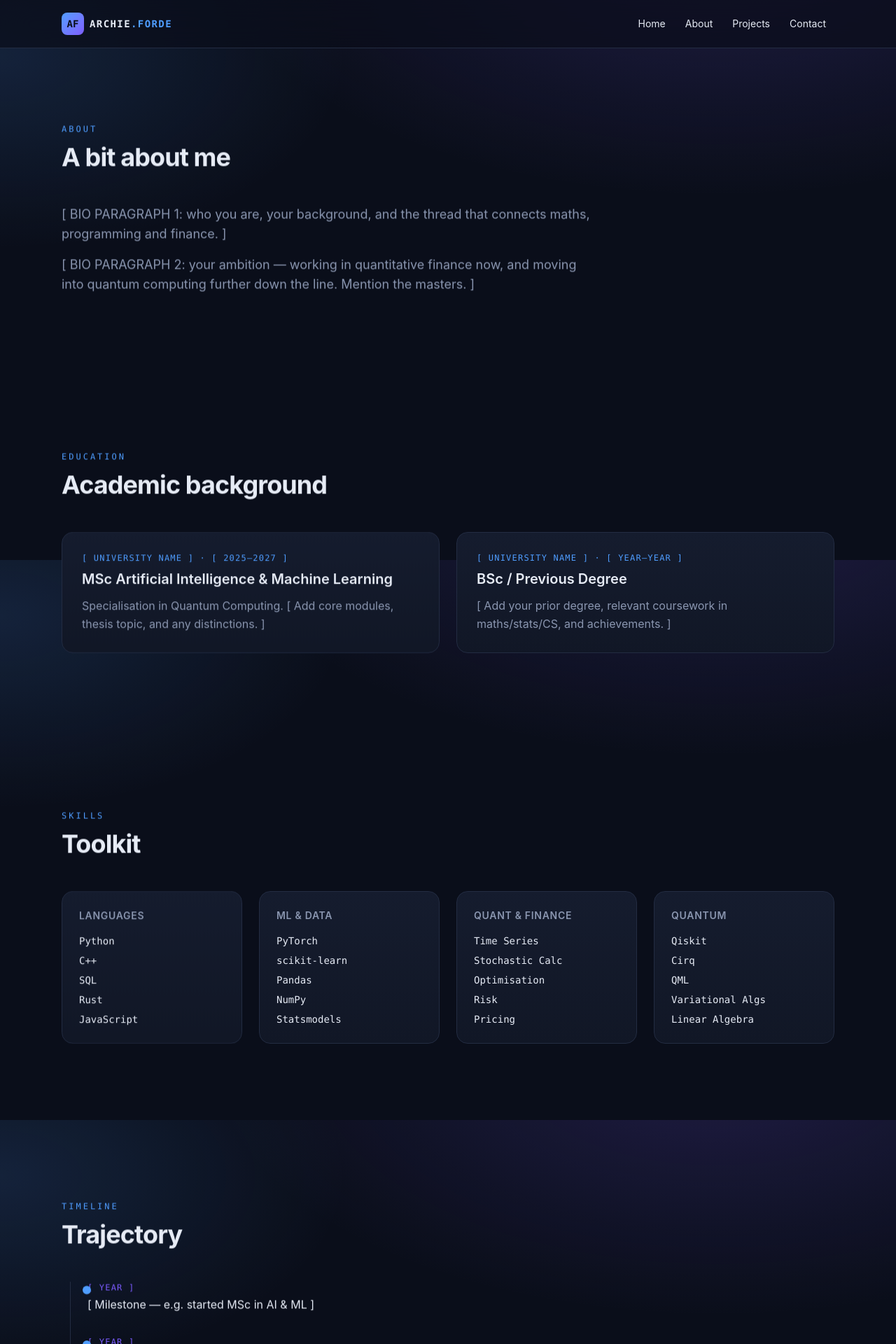
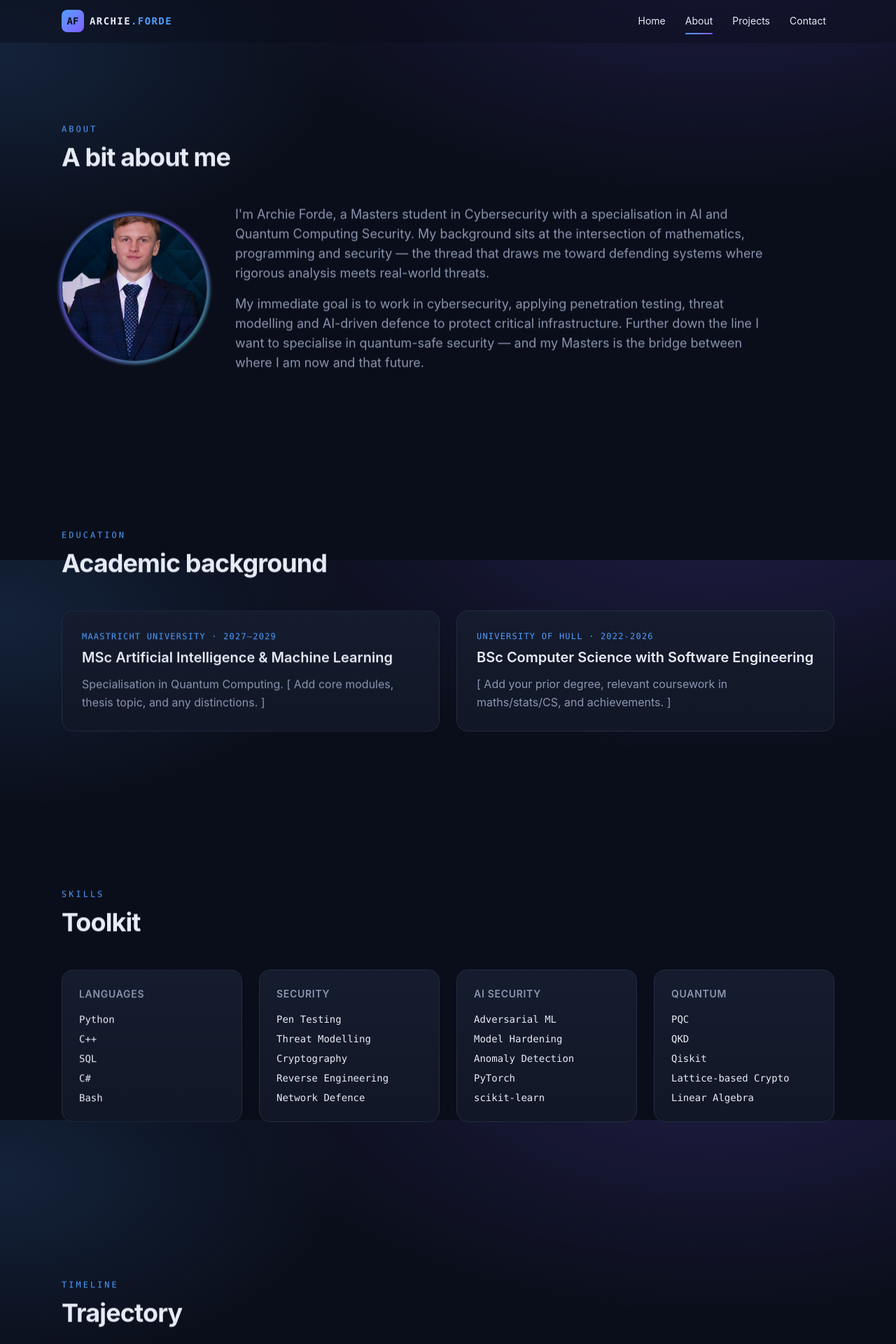
Before and after one commit to ArchieForde/Personal-Portfolio-Website, a React (Vite) app in the folder Front-end/personal-portfolio/: page /about in a window 1280 px wide. Shown: the top 1920 px of the page at 70% size. Built offline with nearby package versions, Linux system fonts and the light colour scheme.

Commit message:
Cyber Focused

```diff
--- a/Front-end/personal-portfolio/src/App.jsx
+++ b/Front-end/personal-portfolio/src/App.jsx
@@ -1,3 +1,4 @@
+import { useEffect } from "react";
 import { Routes, Route } from "react-router-dom";
 import Home from "./Pages/Home";
 import About from "./Pages/About";
@@ -7,6 +8,22 @@ import Navbar from "./Components/Navbar";
 import Footer from "./Components/Footer";
 
 function App() {
+  useEffect(() => {
+    const onScroll = () => {
+      const h = document.documentElement;
+      const max = h.scrollHeight - h.clientHeight;
+      const p = max > 0 ? h.scrollTop / max : 0;
+      h.style.setProperty("--progress", p.toFixed(4));
+    };
+    onScroll();
+    window.addEventListener("scroll", onScroll, { passive: true });
+    window.addEventListener("resize", onScroll);
+    return () => {
+      window.removeEventListener("scroll", onScroll);
+      window.removeEventListener("resize", onScroll);
+    };
+  }, []);
+
   return (
     <div className="relative min-h-screen text-text">
       <Navbar />
--- a/Front-end/personal-portfolio/src/Components/Footer.jsx
+++ b/Front-end/personal-portfolio/src/Components/Footer.jsx
@@ -4,7 +4,7 @@ export default function Footer() {
       <div className="mx-auto flex max-w-6xl flex-col items-center justify-between gap-3 px-6 py-8 text-sm text-muted md:flex-row">
         <p>© {new Date().getFullYear()} Archie Forde. All rights reserved.</p>
         <p className="font-mono text-xs tracking-widest">
-          AI · ML · QUANTITATIVE FINANCE · QUANTUM COMPUTING
+          CYBERSECURITY · AI SECURITY · QUANTUM SAFE · CRYPTOGRAPHY
         </p>
       </div>
     </footer>
--- a/Front-end/personal-portfolio/src/Components/Navbar.jsx
+++ b/Front-end/personal-portfolio/src/Components/Navbar.jsx
@@ -1,4 +1,6 @@
+import { useState } from "react";
 import { Link, NavLink } from "react-router-dom";
+import useScrolled from "./useScrolled";
 
 const links = [
   { to: "/", label: "Home" },
@@ -8,25 +10,76 @@ const links = [
 ];
 
 export default function Navbar() {
+  const scrolled = useScrolled(24);
+  const [open, setOpen] = useState(false);
+
   return (
-    <nav className="fixed top-0 left-0 z-30 w-full border-b border-border bg-ink/70 backdrop-blur-xl">
-      <div className="mx-auto flex max-w-6xl items-center justify-between px-6 py-4">
-        <Link to="/" className="group flex items-center gap-2">
-          <span className="grid h-8 w-8 place-items-center rounded-lg bg-gradient-to-br from-accent to-accent-2 font-mono text-sm font-bold text-ink">
+    <nav
+      className={`fixed top-0 left-0 z-40 w-full border-b transition-all duration-300 ${
+        scrolled
+          ? "border-border bg-ink/85 shadow-[0_8px_30px_-12px_rgba(79,157,255,0.35)] backdrop-blur-xl"
+          : "border-transparent bg-ink/40 backdrop-blur-md"
+      }`}
+    >
+      <div className="mx-auto flex max-w-6xl items-center justify-between px-6 py-3">
+        <Link to="/" className="group flex items-center gap-2" onClick={() => setOpen(false)}>
+          <span className="grid h-8 w-8 place-items-center rounded-lg bg-gradient-to-br from-accent to-accent-2 font-mono text-sm font-bold text-ink transition-transform group-hover:scale-105">
             AF
           </span>
           <span className="font-mono text-sm font-semibold tracking-widest text-text">
             ARCHIE<span className="text-accent">.FORDE</span>
           </span>
         </Link>
-        <div className="flex items-center gap-1 text-sm">
+
+        <div className="hidden items-center gap-1 text-sm md:flex">
           {links.map((l) => (
             <NavLink
               key={l.to}
               to={l.to}
               end={l.to === "/"}
               className={({ isActive }) =>
-                `rounded-md px-3 py-2 transition-colors ${
+                `group relative rounded-md px-3 py-2 transition-colors ${
+                  isActive ? "text-accent" : "text-muted hover:text-text"
+                }`
+              }
+            >
+              {({ isActive }) => (
+                <>
+                  {l.label}
+                  <span
+                    className={`absolute inset-x-3 -bottom-[1px] h-[2px] rounded-full bg-gradient-to-r from-accent to-accent-2 transition-transform duration-300 ${
+                      isActive ? "scale-x-100" : "scale-x-0 group-hover:scale-x-100"
+                    }`}
+                  />
+                </>
+              )}
+            </NavLink>
+          ))}
+        </div>
+
+        <button
+          aria-label="Toggle menu"
+          onClick={() => setOpen((v) => !v)}
+          className="flex h-9 w-9 items-center justify-center rounded-md border border-border text-text md:hidden"
+        >
+          <span className="font-mono text-lg leading-none">{open ? "✕" : "≡"}</span>
+        </button>
+      </div>
+
+      <div
+        className={`overflow-hidden border-border transition-all duration-300 md:hidden ${
+          open ? "max-h-64 border-t" : "max-h-0"
+        }`}
+      >
+        <div className="flex flex-col px-6 py-2">
+          {links.map((l) => (
+            <NavLink
+              key={l.to}
+              to={l.to}
+              end={l.to === "/"}
+              onClick={() => setOpen(false)}
+              className={({ isActive }) =>
+                `rounded-md px-3 py-3 text-sm transition-colors ${
                   isActive ? "text-accent" : "text-muted hover:text-text"
                 }`
               }
@@ -36,6 +89,8 @@ export default function Navbar() {
           ))}
         </div>
       </div>
+
+      <span className="progress-bar absolute bottom-0 left-0 h-[2px] w-full origin-left bg-gradient-to-r from-accent via-accent-2 to-quant" />
     </nav>
   );
 }
--- /dev/null
+++ b/Front-end/personal-portfolio/src/Components/ProfilePhoto.jsx
@@ -0,0 +1,39 @@
+import { useState } from "react";
+
+export default function ProfilePhoto({
+  src = "/profile.jpeg",
+  alt = "Archie Forde",
+  initials = "AF",
+  className = "",
+  size = "w-56 h-56",
+}) {
+  const [loaded, setLoaded] = useState(false);
+  const [errored, setErrored] = useState(false);
+
+  return (
+    <div className={`relative ${size} ${className}`}>
+      <div className="absolute -inset-1 rounded-full bg-gradient-to-br from-accent via-accent-2 to-quant opacity-70 blur-[2px]" />
+      <div className="relative h-full w-full overflow-hidden rounded-full border border-border bg-surface">
+        {!errored && (
+          <img
+            src={src}
+            alt={alt}
+            onLoad={() => setLoaded(true)}
+            onError={() => setErrored(true)}
+            className={`h-full w-full object-cover transition-opacity duration-500 ${
+              loaded ? "opacity-100" : "opacity-0"
+            }`}
+          />
+        )}
+        {errored && (
+          <div className="grid h-full w-full place-items-center bg-gradient-to-br from-surface to-ink-soft">
+            <span className="font-mono text-4xl font-bold gradient-text">{initials}</span>
+            <span className="absolute bottom-3 px-2 text-center font-mono text-[10px] uppercase tracking-widest text-muted">
+              [ add /profile.jpg ]
+            </span>
+          </div>
+        )}
+      </div>
+    </div>
+  );
+}
--- /dev/null
+++ b/Front-end/personal-portfolio/src/Components/useScrolled.js
@@ -0,0 +1,12 @@
+import { useEffect, useState } from "react";
+
+export default function useScrolled(threshold = 24) {
+  const [scrolled, setScrolled] = useState(false);
+  useEffect(() => {
+    const onScroll = () => setScrolled(window.scrollY > threshold);
+    onScroll();
+    window.addEventListener("scroll", onScroll, { passive: true });
+    return () => window.removeEventListener("scroll", onScroll);
+  }, [threshold]);
+  return scrolled;
+}
--- a/Front-end/personal-portfolio/src/Pages/About.jsx
+++ b/Front-end/personal-portfolio/src/Pages/About.jsx
@@ -1,15 +1,16 @@
 import Section from "../Components/Section";
 import Reveal from "../Components/Reveal";
+import ProfilePhoto from "../Components/ProfilePhoto";
 
 const education = [
   {
     title: "MSc Artificial Intelligence & Machine Learning",
-    meta: "[ UNIVERSITY NAME ] · [ 2025–2027 ]",
+    meta: " Maastricht University · 2027–2029 ",
     body: "Specialisation in Quantum Computing. [ Add core modules, thesis topic, and any distinctions. ]",
   },
   {
-    title: "BSc / Previous Degree",
-    meta: "[ UNIVERSITY NAME ] · [ YEAR–YEAR ]",
+    title: "BSc Computer Science with Software Engineering",
+    meta: "University of Hull · 2022-2026",
     body: "[ Add your prior degree, relevant coursework in maths/stats/CS, and achievements. ]",
   },
 ];
@@ -17,43 +18,52 @@ const education = [
 const skillGroups = [
   {
     title: "Languages",
-    items: ["Python", "C++", "SQL", "Rust", "JavaScript"],
+    items: ["Python", "C++", "SQL", "C#", "Bash"],
   },
   {
-    title: "ML & Data",
-    items: ["PyTorch", "scikit-learn", "Pandas", "NumPy", "Statsmodels"],
+    title: "Security",
+    items: ["Pen Testing", "Threat Modelling", "Cryptography", "Reverse Engineering", "Network Defence"],
   },
   {
-    title: "Quant & Finance",
-    items: ["Time Series", "Stochastic Calc", "Optimisation", "Risk", "Pricing"],
+    title: "AI Security",
+    items: ["Adversarial ML", "Model Hardening", "Anomaly Detection", "PyTorch", "scikit-learn"],
   },
   {
     title: "Quantum",
-    items: ["Qiskit", "Cirq", "QML", "Variational Algs", "Linear Algebra"],
+    items: ["PQC", "QKD", "Qiskit", "Lattice-based Crypto", "Linear Algebra"],
   },
 ];
 
 const timeline = [
-  { year: "[ YEAR ]", event: "[ Milestone — e.g. started MSc in AI & ML ]" },
-  { year: "[ YEAR ]", event: "[ Milestone — e.g. first quant internship ]" },
-  { year: "[ YEAR ]", event: "[ Milestone — e.g. quantum computing research ]" },
-  { year: "Now", event: "Building toward quant / quantum computing roles" },
+  { year: "[ YEAR ]", event: "[ Milestone — e.g. started BSc Computer Science ]" },
+  { year: "[ YEAR ]", event: "[ Milestone — e.g. first cybersecurity certification / internship ]" },
+  { year: "[ YEAR ]", event: "[ Milestone — e.g. started MSc in Cybersecurity ]" },
+  { year: "Now", event: "Building toward cybersecurity / quantum-safe security roles" },
 ];
 
 export default function About() {
   return (
     <>
       <Section eyebrow="About" title="A bit about me">
+        <div className="grid grid-cols-1 items-center gap-10 md:grid-cols-[auto_1fr]">
+          <Reveal className="flex justify-center md:justify-start">
+            <ProfilePhoto size="w-40 h-40 md:w-52 md:h-52" />
+          </Reveal>
           <Reveal className="max-w-3xl text-lg text-muted">
             <p>
-            [ BIO PARAGRAPH 1: who you are, your background, and the thread that connects
-            maths, programming and finance. ]
+              I'm Archie Forde, a Masters student in Cybersecurity with a specialisation in
+              AI and Quantum Computing Security. My background sits at the intersection of
+              mathematics, programming and security — the thread that draws me toward
+              defending systems where rigorous analysis meets real-world threats.
             </p>
             <p className="mt-4">
-            [ BIO PARAGRAPH 2: your ambition — working in quantitative finance now, and
-            moving into quantum computing further down the line. Mention the masters. ]
+              My immediate goal is to work in cybersecurity, applying penetration testing,
+              threat modelling and AI-driven defence to protect critical infrastructure.
+              Further down the line I want to specialise in quantum-safe security — and my
+              Masters is the bridge between where I am now and that future.
             </p>
           </Reveal>
+        </div>
       </Section>
 
       <Section eyebrow="Education" title="Academic background">
--- a/Front-end/personal-portfolio/src/Pages/Home.jsx
+++ b/Front-end/personal-portfolio/src/Pages/Home.jsx
@@ -2,24 +2,25 @@ import { Link } from "react-router-dom";
 import SplitText from "../Components/SplitText";
 import Reveal from "../Components/Reveal";
 import Section from "../Components/Section";
+import ProfilePhoto from "../Components/ProfilePhoto";
 
 const focusAreas = [
   {
-    tag: "Quant",
-    title: "Quantitative Finance",
-    body: "Applying statistical modelling, optimisation and machine learning to markets, pricing and risk.",
+    tag: "Security",
+    title: "Cybersecurity",
+    body: "Offensive and defensive security, threat modelling, and secure system design — the foundation of everything I do.",
     color: "text-quant",
   },
   {
-    tag: "AI / ML",
-    title: "Artificial Intelligence",
-    body: "Deep learning, probabilistic modelling and data-driven systems — the core of my masters focus.",
+    tag: "AI Security",
+    title: "AI-Powered Defence",
+    body: "Adversarial ML, model hardening, and AI-driven threat detection — where machine learning meets defence.",
     color: "text-accent",
   },
   {
     tag: "Quantum",
-    title: "Quantum Computing",
-    body: "Quantum algorithms, QML and variational methods — the specialisation I'm building toward.",
+    title: "Quantum-Safe Security",
+    body: "Post-quantum cryptography, quantum key distribution, and quantum-resistant algorithms — the specialisation I'm building toward.",
     color: "text-accent-2",
   },
 ];
@@ -33,9 +34,11 @@ const stats = [
 export default function Home() {
   return (
     <>
-      <section className="relative mx-auto flex min-h-[88vh] max-w-6xl flex-col items-start justify-center px-6 py-24">
+      <section className="relative mx-auto flex min-h-[88vh] max-w-6xl items-start px-6 pt-20 pb-10">
+        <div className="grid w-full grid-cols-1 items-start gap-12 md:grid-cols-[1fr_auto]">
+          <div>
             <Reveal className="mb-5">
-          <span className="chip font-mono">[ YOUR STATUS — e.g. MSc Candidate, Open to Roles ]</span>
+              <span className="chip font-mono">MSc Student · Open to Opportunities</span>
             </Reveal>
 
             <SplitText
@@ -52,11 +55,11 @@ export default function Home() {
 
             <Reveal delay={200} className="mt-6 max-w-2xl">
               <p className="text-2xl font-medium text-text md:text-3xl">
-            AI &amp; Machine Learning — <span className="gradient-text">specialising in Quantum Computing</span>
+                Cybersecurity — <span className="gradient-text">specialising in AI &amp; Quantum Computing Security</span>
               </p>
               <p className="mt-4 text-lg text-muted">
-            [ ONE-LINE PITCH: e.g. Aspiring quant building at the intersection of machine
-            learning, finance and quantum computation. ]
+                Building secure systems at the intersection of offensive security,
+                AI-powered defence, and quantum-safe cryptography.
               </p>
             </Reveal>
 
@@ -74,8 +77,15 @@ export default function Home() {
                 Get in Touch
               </Link>
             </Reveal>
+          </div>
 
-        <div className="mt-20 grid w-full grid-cols-1 gap-6 sm:grid-cols-3">
+          <Reveal delay={250} className="order-first flex justify-center -mt-2 md:order-none md:-mt-4">
+            <ProfilePhoto size="w-44 h-44 md:w-64 md:h-64" />
+          </Reveal>
+        </div>
+      </section>
+
+      <div className="mx-auto grid w-full max-w-6xl grid-cols-1 gap-6 px-6 sm:grid-cols-3">
         {stats.map((s, i) => (
           <Reveal key={s.label} delay={i * 120} className="card p-6">
             <div className="text-3xl font-bold gradient-text">{s.value}</div>
@@ -83,7 +93,6 @@ export default function Home() {
           </Reveal>
         ))}
       </div>
-      </section>
 
       <Section
         eyebrow="Focus"
@@ -106,12 +115,13 @@ export default function Home() {
       <Section eyebrow="Now" title="Current trajectory">
         <Reveal className="card p-8">
           <p className="text-lg text-text">
-            [ PARAGRAPH: briefly describe what you're doing right now — your masters
-            application/studies, what you're learning, and the kind of quant / quantum
-            roles you're targeting. Keep it confident and concrete. ]
+            Currently pursuing a Masters in Cybersecurity with a specialisation in AI &amp;
+            Quantum Computing Security. I'm focused on offensive security, AI-powered
+            defence, and quantum-safe cryptography — combining rigorous analysis with
+            cutting-edge tools to protect systems against tomorrow's threats.
           </p>
           <div className="mt-6 flex flex-wrap gap-2">
-            {["Python", "PyTorch", "C++", "Qiskit", "Pandas", "NumPy"].map((t) => (
+            {["Python", "C++", "Wireshark", "Burp Suite", "Qiskit", "Linux"].map((t) => (
               <span key={t} className="chip font-mono">
                 {t}
               </span>
--- a/Front-end/personal-portfolio/src/Pages/Projects.jsx
+++ b/Front-end/personal-portfolio/src/Pages/Projects.jsx
@@ -3,45 +3,45 @@ import Reveal from "../Components/Reveal";
 
 const projects = [
   {
-    category: "Quantum Computing",
-    title: "[ Project Title — e.g. Variational Quantum Eigensolver ]",
-    body: "[ 1–2 sentences on the problem, the quantum approach, and results. Link the repo/paper. ]",
-    tags: ["Qiskit", "QML", "Python"],
+    category: "Offensive Security",
+    title: "[ Project Title — e.g. Custom Exploit Development ]",
+    body: "[ Describe the target, methodology, and impact. Include tools used and CVEs if applicable. ]",
+    tags: ["Python", "Burp Suite", "Networking"],
     link: "#",
   },
   {
-    category: "Quant Finance",
-    title: "[ Project Title — e.g. Options Pricing with Monte Carlo ]",
-    body: "[ Describe the model, data, and what you learned or improved. Add metrics. ]",
-    tags: ["C++", "Stochastic", "Pandas"],
+    category: "AI Security",
+    title: "[ Project Title — e.g. Adversarial Attack on Image Classifier ]",
+    body: "[ Describe the model, attack vector, and defence mechanism tested. Include accuracy drop metrics. ]",
+    tags: ["PyTorch", "Adversarial ML", "Python"],
     link: "#",
   },
   {
-    category: "Machine Learning",
-    title: "[ Project Title — e.g. Deep Learning for Time Series ]",
-    body: "[ Describe the architecture, dataset, and performance. Mention frameworks. ]",
-    tags: ["PyTorch", "NLP", "NumPy"],
+    category: "Quantum-Safe Crypto",
+    title: "[ Project Title — e.g. Lattice-Based Key Exchange Implementation ]",
+    body: "[ Describe the algorithm, implementation language, and performance benchmarks. ]",
+    tags: ["C++", "Qiskit", "OpenSSL"],
     link: "#",
   },
   {
     category: "Research",
-    title: "[ Project Title — e.g. Thesis / Literature Review ]",
-    body: "[ Summarise the research question and your contribution or findings. ]",
-    tags: ["Research", "Writing"],
+    title: "[ Project Title — e.g. Post-Quantum Cryptography Survey ]",
+    body: "[ Summarise the research question, methodology, and your contribution or findings. ]",
+    tags: ["Research", "Writing", "NIST PQC"],
     link: "#",
   },
   {
-    category: "Open Source",
-    title: "[ Project Title — e.g. Library / Tooling ]",
-    body: "[ What it does, who uses it, and your role in building it. ]",
-    tags: ["OSS", "Rust"],
+    category: "Tooling",
+    title: "[ Project Title — e.g. Custom Recon Automation Framework ]",
+    body: "[ What it does, who uses it, and your role in building it. Mention automation and scale. ]",
+    tags: ["OSS", "Python", "Automation"],
     link: "#",
   },
   {
-    category: "Competition",
-    title: "[ Project Title — e.g. Kaggle / Quant Challenge ]",
-    body: "[ The challenge, your approach, and your placement or key insight. ]",
-    tags: ["Kaggle", "Modelling"],
+    category: "Capture The Flag",
+    title: "[ Project Title — e.g. CTF Writeup / Competition ]",
+    body: "[ The challenge category, your approach, and the flag or key insight you uncovered. ]",
+    tags: ["CTF", "Forensics", "Crypto"],
     link: "#",
   },
 ];
@@ -51,7 +51,7 @@ export default function Projects() {
     <Section
       eyebrow="Projects"
       title="Selected work"
-      subtitle="A focus on machine learning, quantitative finance, and quantum computing. Replace these placeholders with your real work."
+      subtitle="A focus on cybersecurity, AI-powered defence, and quantum-safe security. Replace these placeholders with your real work."
     >
       <div className="grid grid-cols-1 gap-6 md:grid-cols-2 lg:grid-cols-3">
         {projects.map((p, i) => (
--- a/Front-end/personal-portfolio/src/index.css
+++ b/Front-end/personal-portfolio/src/index.css
@@ -98,3 +98,9 @@ a {
   background: var(--color-surface);
   color: var(--color-muted);
 }
+
+/* Scroll progress bar — updated from JS via --progress (0..1) */
+.progress-bar {
+  transform: scaleX(var(--progress, 0));
+  transition: transform 0.1s linear;
+}
```
Also changed, not shown: Front-end/personal-portfolio/src/Pages/Contact.jsx (+54 -18 lines), Front-end/personal-portfolio/public/profile.jpeg (added), 1 other file (tests, documents, lock files or other folders). Lines whose indentation alone changed are shown as unchanged.
